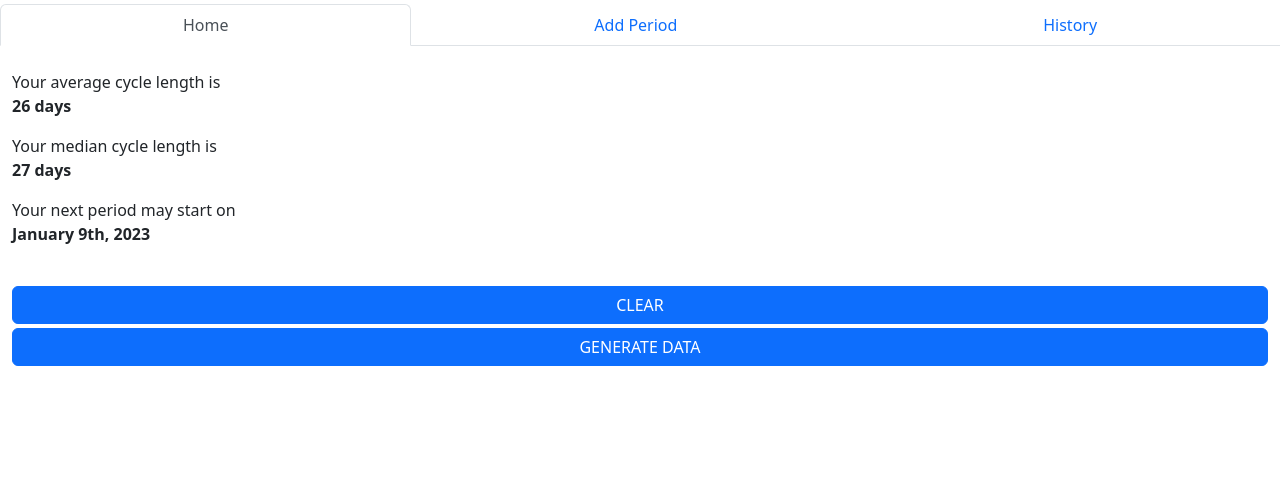
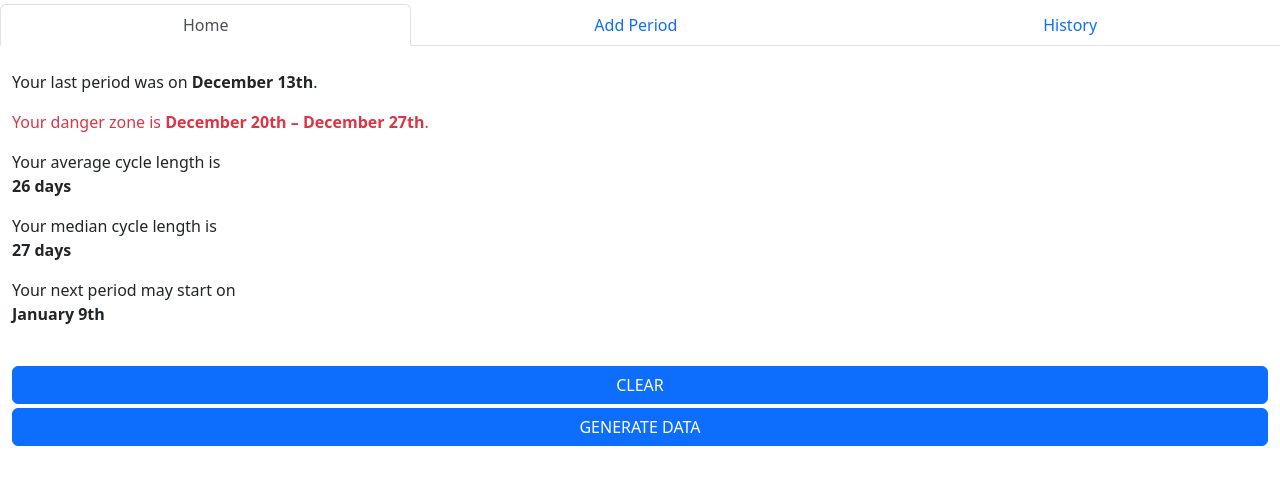
Before and after one commit to osuvaldo90/fried-eggs, a Next.js app: page / in a window 1280 px wide. Both pictures are taken after a click on the button "GENERATE DATA". Shown: the top 484 px of the page. Built offline with nearby package versions, Linux system fonts and the light colour scheme.

Commit message:
Add danger zone

```diff
--- a/pages/index.tsx
+++ b/pages/index.tsx
@@ -33,11 +33,41 @@ const crunchPeriods = (periodHistory: Period[]) => {
   }
 }
 
+const calculateDangerZone = (periodHistory: Period[]) => {
+  const lastPeriod = last(periodHistory)
+  if (!lastPeriod) return undefined
+
+  const start = addDays(lastPeriod.date, 7)
+  const end = addDays(start, 7)
+  return { start, end }
+}
+
+const formatDate = (date: Date) => format(date, 'MMMM do')
+
 const App = ({ periodHistory }: { periodHistory: Period[] }) => {
   const statistics = crunchPeriods(periodHistory)
+  const dangerZone = calculateDangerZone(periodHistory)
+  const lastPeriod = last(periodHistory)
 
   return (
     <>
+      {lastPeriod && dangerZone && (
+        <Row>
+          <Col>
+            <p>
+              Your last period was on <span className="fw-bold">{formatDate(lastPeriod.date)}</span>
+              .
+            </p>
+            <p className="text-danger">
+              Your danger zone is{' '}
+              <span className="fw-bold">
+                {formatDate(dangerZone.start)} – {formatDate(dangerZone.end)}
+              </span>
+              .
+            </p>
+          </Col>
+        </Row>
+      )}
       {statistics && (
         <Row>
           <Col>
@@ -54,7 +84,7 @@ const App = ({ periodHistory }: { periodHistory: Period[] }) => {
             <p>
               Your next period may start on
               <br />
-              <span className="fw-bold">{format(statistics.nextCycleStart, 'MMMM do, yyyy')}</span>
+              <span className="fw-bold">{formatDate(statistics.nextCycleStart)}</span>
             </p>
           </Col>
         </Row>
```
